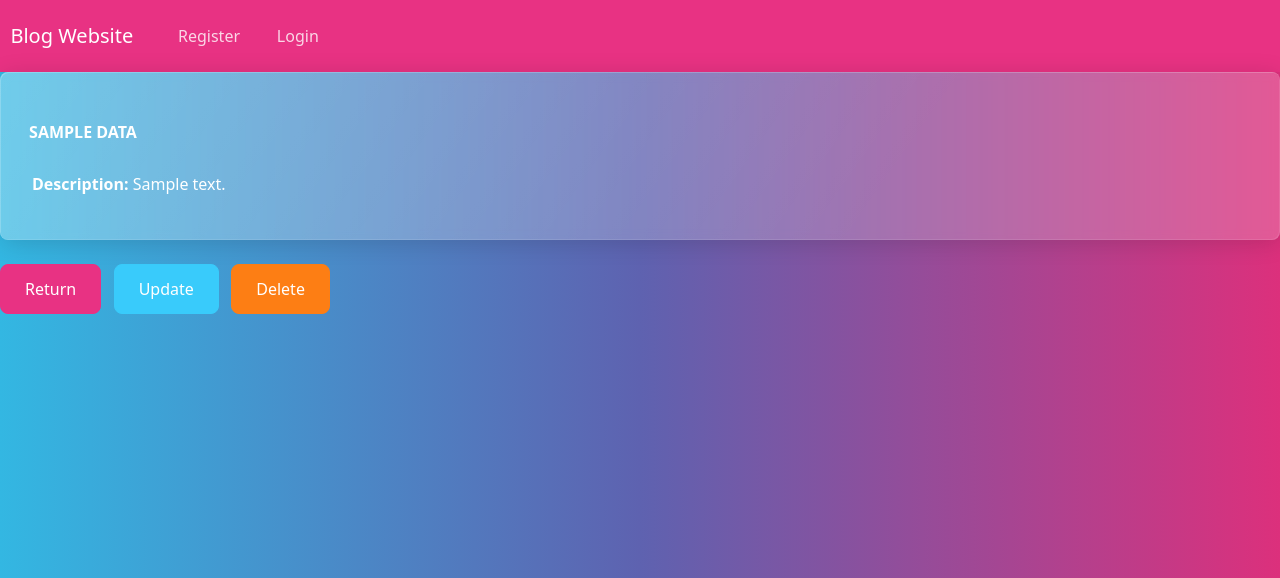
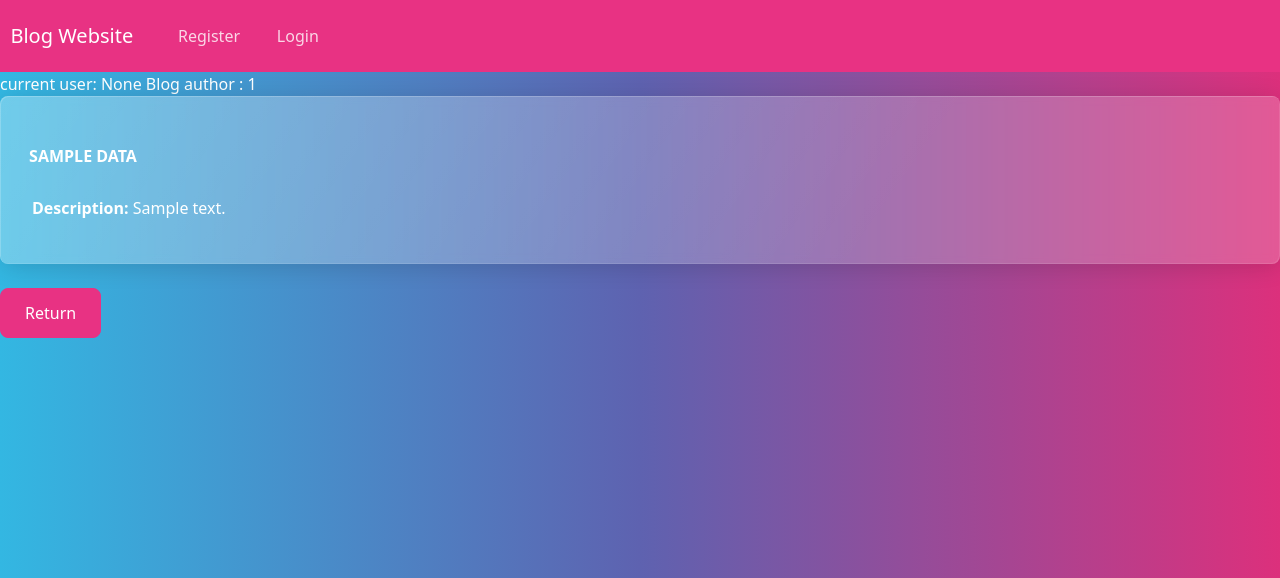
Before and after one commit to GauravChaurasiya83/Blog_Website, a Django app: template blogwebsite/templates/single_blog_view.html in a window 1280 px wide. Shown: the top 578 px of the page. Run offline with Django 3.2, Linux system fonts and the light colour scheme; the template is opened without the code that fills it: most values are stand-ins (such as "Sample title", 1, 10 or a date in 2020).

Commit message:
Changed some functionalities

```diff
--- a/blogwebsite/models.py
+++ b/blogwebsite/models.py
@@ -14,6 +14,8 @@
     title = models.CharField(max_length = 100,default = False)
     description = models.TextField(default = False)
 
+    # auther = models.CharField(max_length = 100,default = False)
+
     def __str__(self):
 
         return self.title
--- a/blogwebsite/templates/createBlog.html
+++ b/blogwebsite/templates/createBlog.html
@@ -14,6 +14,8 @@
                 {% csrf_token %}
 
                 <h1>Create Your First Blog!</h1>
+
+
 
                 <div class="mb-3">
                   <label for="exampleInputEmail1" class="form-label"> Title </label>
--- a/blogwebsite/templates/index.html
+++ b/blogwebsite/templates/index.html
@@ -11,7 +11,7 @@
 
         <h3>Create a unique and beautiful blog easily.</h3>
 
-        <a type="button" href ='{% url "signin_page" %}' class="btn btn-primary">Create Your Blog</a>
+        <a type="button" href ='{% url "createBlog" %}' class="btn btn-primary">Create Your Blog</a>
 
     </div>
 
@@ -36,6 +36,8 @@
         </thead>
 
         <tbody>
+
+            {{blog.user}}
 
         {% if data %}
 
--- a/blogwebsite/templates/single_blog_view.html
+++ b/blogwebsite/templates/single_blog_view.html
@@ -1,6 +1,10 @@
 {% extends 'base.html' %}
 
 {% block content %}
+
+current user: {{user.id}}
+
+Blog author : {{data.user.id}}
 
 <div class='card'>
 
@@ -34,10 +38,11 @@
 
 <a href="{% url 'index' %}" class="btn btn-primary">Return</a>
 &nbsp;
-<a href="{% url 'update_blog' data.id %}" class="btn btn-info">Update</a>
-&nbsp;
-<a href="{% url 'delete_blog' data.id %}" class="btn btn-danger">Delete</a>
-
+{% if user.id == data.user.id %}
+    <a href="{% url 'update_blog' data.id %}" class="btn btn-info">Update</a>
+    &nbsp;
+    <a href="{% url 'delete_blog' data.id %}" class="btn btn-danger">Delete</a>
+{% endif %}
 
 
 
--- a/blogwebsite/views.py
+++ b/blogwebsite/views.py
@@ -26,9 +26,12 @@
         title = data.get('title')
         description = data.get('description')
 
+
         Blog.objects.create(
+                user = request.user,
                 title = title,
                 description = description
+
         )
 
         return redirect ('index')
@@ -118,7 +121,7 @@
             return redirect('login_page')
         else:
             login(request,user)
-            return redirect('createBlog')
+            return redirect('index')
 
 
     return render(request,'login_page.html')
```
Also changed, not shown: blogwebsite/migrations/0003_blog_auther.py (added), blogwebsite/migrations/0004_remove_blog_auther.py (added), db.sqlite3.
